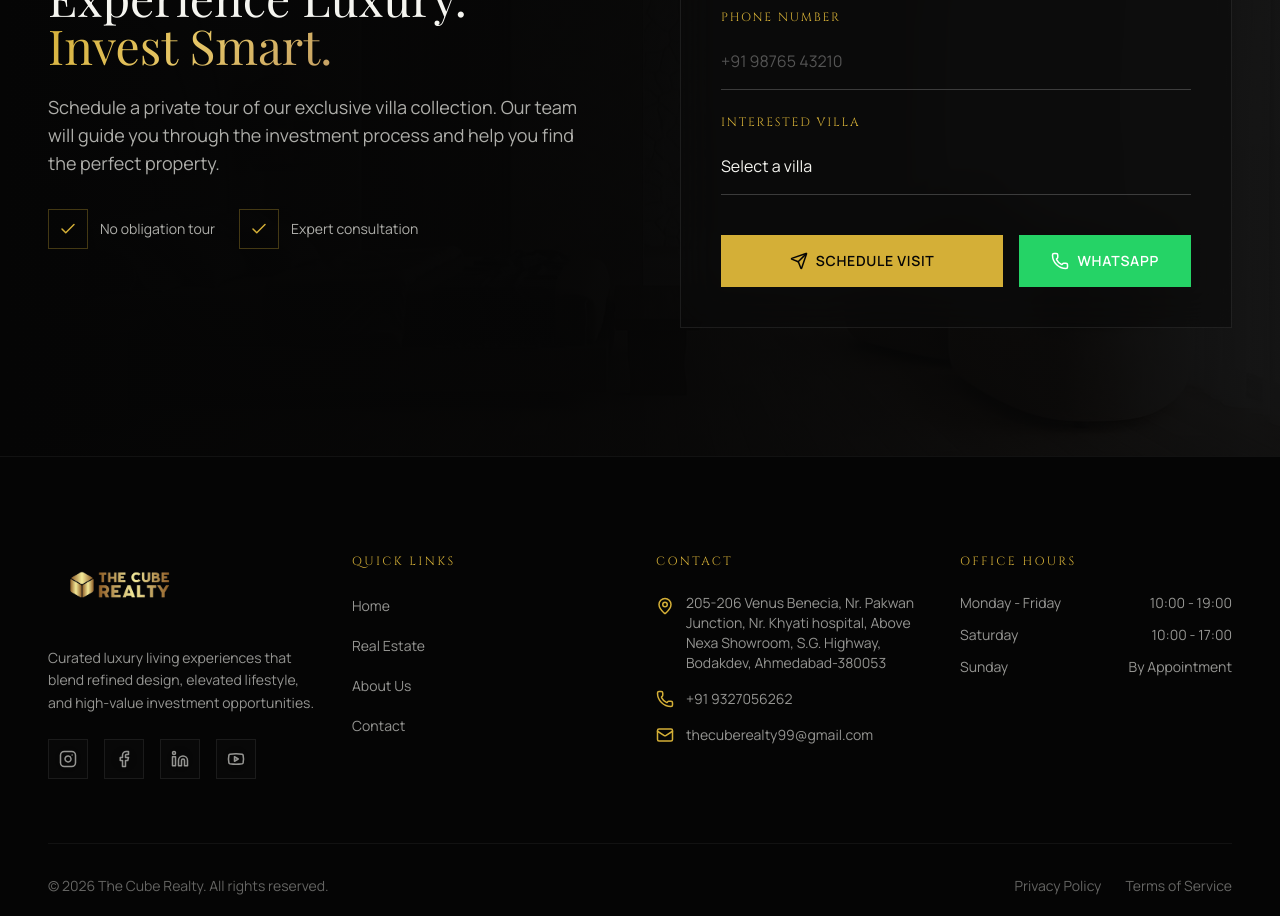
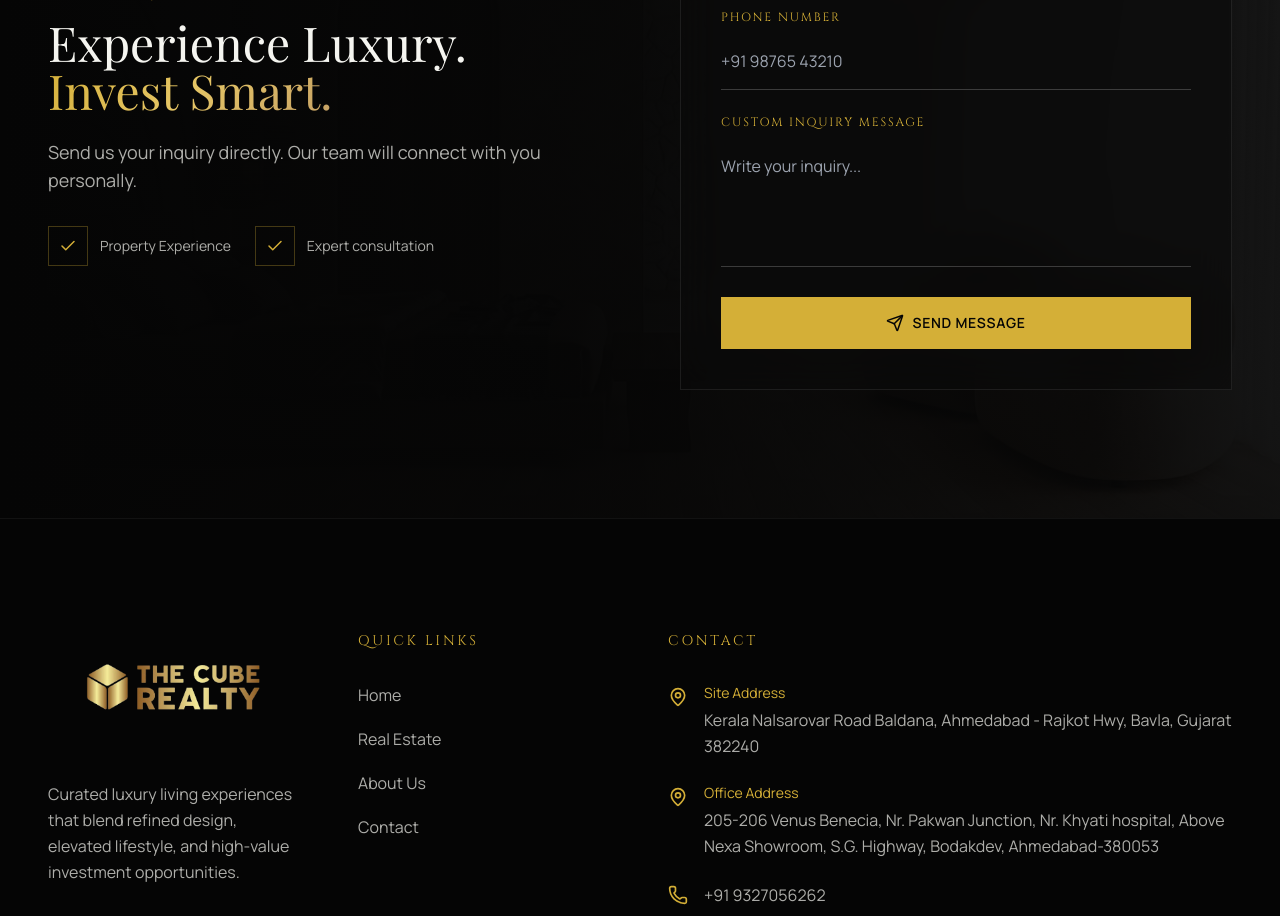
Before and after one commit to Kalash-Sheth/cuberealty, a React (Create React App) app in the folder frontend/: page / in a window 1280 px wide. Shown: the part 7480-8396 px from the top of the page. Built offline with nearby package versions, Linux system fonts and the light colour scheme; a web font is replaced by a local one.

Commit message:
Commit latest

```diff
--- a/frontend/src/components/CTASection.jsx
+++ b/frontend/src/components/CTASection.jsx
@@ -5,34 +5,26 @@ import { Send, Phone, Check } from 'lucide-react';
 const CTASection = () => {
   const ref = useRef(null);
   const isInView = useInView(ref, { once: true, margin: "-100px" });
+
   const [formData, setFormData] = useState({
     name: '',
     phone: '',
-    villa: '',
+    message: '',
   });
-  const [isSubmitted, setIsSubmitted] = useState(false);
-
-  const villaOptions = [
-    'Tuscan Villa - 4 BHK',
-    'Mediterranean Retreat - 3 BHK',
-    'Royal Farmhouse - 4 BHK',
-    'Custom Inquiry',
-  ];
-
-  const handleSubmit = (e) => {
-    e.preventDefault();
-    // Simulate form submission
-    console.log('Form submitted:', formData);
-    setIsSubmitted(true);
-    setTimeout(() => {
-      setIsSubmitted(false);
-      setFormData({ name: '', phone: '', villa: '' });
-    }, 3000);
-  };
 
   const openWhatsApp = () => {
-    const message = encodeURIComponent(`Hello! I am interested in ${formData.villa || 'The Cube Realty villas'}. My name is ${formData.name || 'Guest'}.`);
-    window.open(`https://wa.me/919876543210?text=${message}`, '_blank');
+
+    const finalMessage = encodeURIComponent(
+      `Hello, I have an inquiry about The Cube Realty.
+
+Inquiry Message:
+${formData.message}
+
+Name: ${formData.name}
+Phone: ${formData.phone}`
+    );
+
+    window.open(`https://wa.me/919327056262?text=${finalMessage}`, '_blank');
   };
 
   return (
@@ -52,8 +44,10 @@ const CTASection = () => {
       </div>
 
       <div className="max-w-[1400px] mx-auto px-6 md:px-12 relative z-10">
+
         <div className="grid grid-cols-1 lg:grid-cols-2 gap-12 lg:gap-20 items-center">
-          {/* Left Content */}
+
+          {/* LEFT CONTENT (same as before) */}
           <motion.div
             initial={{ opacity: 0, x: -40 }}
             animate={isInView ? { opacity: 1, x: 0 } : {}}
@@ -62,40 +56,31 @@ const CTASection = () => {
             <p className="font-cinzel text-cube-gold text-xs tracking-[0.2em] uppercase mb-4">
               Start Your Journey
             </p>
+
             <h2 className="font-playfair text-3xl md:text-4xl lg:text-5xl text-cube-ivory leading-tight mb-6">
               Experience Luxury.
               <br />
               <span className="text-gold-gradient">Invest Smart.</span>
             </h2>
+
             <p className="font-manrope text-cube-ivory/70 text-base md:text-lg leading-relaxed mb-8">
-              Schedule a private tour of our exclusive villa collection. Our team will guide you through the investment process and help you find the perfect property.
+              Send us your inquiry directly. Our team will connect with you personally.
             </p>
 
-            <div className="flex flex-wrap gap-6">
-              <div className="flex items-center gap-3">
-                <div className="w-10 h-10 border border-cube-gold/30 flex items-center justify-center">
-                  <Check size={18} className="text-cube-gold" />
-                </div>
-                <span className="font-manrope text-cube-ivory/70 text-sm">No obligation tour</span>
-              </div>
-              <div className="flex items-center gap-3">
-                <div className="w-10 h-10 border border-cube-gold/30 flex items-center justify-center">
-                  <Check size={18} className="text-cube-gold" />
-                </div>
-                <span className="font-manrope text-cube-ivory/70 text-sm">Expert consultation</span>
-              </div>
-            </div>
+            <div className="flex flex-wrap gap-6"> <div className="flex items-center gap-3"> <div className="w-10 h-10 border border-cube-gold/30 flex items-center justify-center"> <Check size={18} className="text-cube-gold" /> </div> <span className="font-manrope text-cube-ivory/70 text-sm">Property Experience</span> </div> <div className="flex items-center gap-3"> <div className="w-10 h-10 border border-cube-gold/30 flex items-center justify-center"> <Check size={18} className="text-cube-gold" /> </div> <span className="font-manrope text-cube-ivory/70 text-sm">Expert consultation</span> </div> </div>
           </motion.div>
 
-          {/* Right Form */}
+
+
+          {/* RIGHT FORM */}
           <motion.div
             initial={{ opacity: 0, x: 40 }}
             animate={isInView ? { opacity: 1, x: 0 } : {}}
             transition={{ duration: 0.8, delay: 0.2 }}
           >
-            <div className="glass p-8 md:p-10">
-              {!isSubmitted ? (
-                <form onSubmit={handleSubmit} className="space-y-6">
+            <div className="glass p-8 md:p-10 space-y-6">
+
+              {/* NAME */}
               <div>
                 <label className="font-cinzel text-cube-gold text-xs tracking-[0.15em] uppercase mb-2 block">
                   Your Name
@@ -105,12 +90,11 @@ const CTASection = () => {
                   value={formData.name}
                   onChange={(e) => setFormData({ ...formData, name: e.target.value })}
                   placeholder="Enter your name"
-                      required
-                      data-testid="cta-name-input"
-                      className="w-full bg-transparent border-b border-white/20 focus:border-cube-gold text-cube-ivory px-0 py-4 placeholder:text-white/30 transition-all outline-none font-manrope"
+                  className="w-full bg-transparent border-b border-white/20 focus:border-cube-gold text-cube-ivory py-4 outline-none font-manrope"
                 />
               </div>
 
+              {/* PHONE */}
               <div>
                 <label className="font-cinzel text-cube-gold text-xs tracking-[0.15em] uppercase mb-2 block">
                   Phone Number
@@ -120,71 +104,38 @@ const CTASection = () => {
                   value={formData.phone}
                   onChange={(e) => setFormData({ ...formData, phone: e.target.value })}
                   placeholder="+91 98765 43210"
-                      required
-                      data-testid="cta-phone-input"
-                      className="w-full bg-transparent border-b border-white/20 focus:border-cube-gold text-cube-ivory px-0 py-4 placeholder:text-white/30 transition-all outline-none font-manrope"
+                  className="w-full bg-transparent border-b border-white/20 focus:border-cube-gold text-cube-ivory py-4 outline-none font-manrope"
                 />
               </div>
 
+              {/* CUSTOM MESSAGE */}
               <div>
                 <label className="font-cinzel text-cube-gold text-xs tracking-[0.15em] uppercase mb-2 block">
-                      Interested Villa
+                  Custom Inquiry Message
                 </label>
-                    <select
-                      value={formData.villa}
-                      onChange={(e) => setFormData({ ...formData, villa: e.target.value })}
-                      required
-                      data-testid="cta-villa-select"
-                      className="w-full bg-transparent border-b border-white/20 focus:border-cube-gold text-cube-ivory px-0 py-4 transition-all outline-none font-manrope appearance-none cursor-pointer"
-                      style={{ backgroundImage: 'none' }}
-                    >
-                      <option value="" className="bg-cube-charcoal">Select a villa</option>
-                      {villaOptions.map((option) => (
-                        <option key={option} value={option} className="bg-cube-charcoal">
-                          {option}
-                        </option>
-                      ))}
-                    </select>
+                <textarea
+                  value={formData.message}
+                  onChange={(e) => setFormData({ ...formData, message: e.target.value })}
+                  placeholder="Write your inquiry..."
+                  rows={4}
+                  className="w-full bg-transparent border-b border-white/20 focus:border-cube-gold text-cube-ivory py-4 outline-none font-manrope resize-none"
+                />
               </div>
 
-                  <div className="flex flex-col sm:flex-row gap-4 pt-4">
+              {/* SEND BUTTON */}
               <button
-                      type="submit"
-                      data-testid="cta-submit-btn"
-                      className="btn-luxury bg-cube-gold text-cube-black px-8 py-4 font-manrope text-sm tracking-wider uppercase font-semibold hover:bg-white transition-colors duration-500 flex items-center justify-center gap-2 flex-1"
+                onClick={openWhatsApp}
+                className="btn-luxury bg-cube-gold text-cube-black px-8 py-4 font-manrope text-sm tracking-wider uppercase font-semibold hover:bg-white transition-colors duration-500 flex items-center justify-center gap-2 w-full"
               >
                 <Send size={18} />
-                      Schedule Visit
+                Send Message
               </button>
-                    <button
-                      type="button"
-                      onClick={openWhatsApp}
-                      data-testid="cta-whatsapp-btn"
-                      className="btn-luxury bg-[#25D366] text-white px-8 py-4 font-manrope text-sm tracking-wider uppercase font-semibold hover:bg-[#128C7E] transition-colors duration-500 flex items-center justify-center gap-2"
-                    >
-                      <Phone size={18} />
-                      WhatsApp
-                    </button>
-                  </div>
-                </form>
-              ) : (
-                <motion.div
-                  initial={{ opacity: 0, scale: 0.95 }}
-                  animate={{ opacity: 1, scale: 1 }}
-                  className="text-center py-12"
-                >
-                  <div className="w-16 h-16 bg-cube-gold/20 rounded-full flex items-center justify-center mx-auto mb-6">
-                    <Check size={32} className="text-cube-gold" />
-                  </div>
-                  <h3 className="font-playfair text-2xl text-cube-ivory mb-2">Thank You!</h3>
-                  <p className="font-manrope text-cube-ivory/70">
-                    We'll contact you shortly to schedule your visit.
-                  </p>
-                </motion.div>
-              )}
+
             </div>
           </motion.div>
+
         </div>
+
       </div>
     </section>
   );
--- a/frontend/src/components/Footer.jsx
+++ b/frontend/src/components/Footer.jsx
@@ -3,6 +3,7 @@ import { motion } from 'framer-motion';
 import { MapPin, Phone, Mail, Instagram, Facebook, Linkedin, Youtube } from 'lucide-react';
 
 const Footer = () => {
+
   const currentYear = new Date().getFullYear();
 
   const quickLinks = [
@@ -20,125 +21,156 @@ const Footer = () => {
   ];
 
   return (
-    <footer className="bg-cube-black border-t border-white/5" data-testid="footer">
-      <div className="max-w-[1400px] mx-auto px-6 md:px-12 py-16 md:py-24">
-        <div className="grid grid-cols-1 md:grid-cols-2 lg:grid-cols-4 gap-12 md:gap-8">
-          {/* Brand */}
-          <div className="lg:col-span-1">
-            <Link to="/" className="inline-block mb-6">
+    <footer className="bg-cube-black border-t border-white/5">
+
+      <div className="max-w-[1400px] mx-auto px-6 md:px-12 py-20 md:py-28">
+
+        <div className="grid grid-cols-1 md:grid-cols-2 lg:grid-cols-4 gap-14">
+
+          {/* =====================
+             BRAND SECTION
+          ====================== */}
+
+          <div>
+
+            <Link to="/" className="inline-block mb-8">
               <img
                 src="/assets/asset/Logo_RB.png"
                 alt="The Cube Realty"
-                className="h-16 w-auto object-contain"
+                className="h-24 md:h-28 w-auto object-contain" // BIGGER LOGO
               />
             </Link>
-            <p className="text-cube-ivory/60 font-manrope text-sm leading-relaxed mb-6">
+
+            <p className="text-cube-ivory/70 font-manrope text-base leading-relaxed mb-8">
               Curated luxury living experiences that blend refined design, elevated lifestyle, and high-value investment opportunities.
             </p>
+
             <div className="flex gap-4">
               {socialLinks.map((social) => (
                 <a
                   key={social.label}
                   href={social.href}
                   aria-label={social.label}
-                  data-testid={`social-${social.label.toLowerCase()}`}
-                  className="w-10 h-10 glass flex items-center justify-center text-cube-ivory/60 hover:text-cube-gold hover:border-cube-gold/50 transition-all duration-300"
+                  className="w-12 h-12 glass flex items-center justify-center text-cube-ivory/70 hover:text-cube-gold hover:border-cube-gold/50 transition-all duration-300"
                 >
-                  <social.icon size={18} />
+                  <social.icon size={20} />
                 </a>
               ))}
             </div>
+
           </div>
 
-          {/* Quick Links */}
+          {/* =====================
+             QUICK LINKS
+          ====================== */}
+
           <div>
-            <h4 className="font-cinzel text-cube-gold text-xs tracking-[0.2em] uppercase mb-6">
+            <h4 className="font-cinzel text-cube-gold text-sm tracking-[0.2em] uppercase mb-8">
               Quick Links
             </h4>
-            <ul className="space-y-4">
+
+            <ul className="space-y-5">
               {quickLinks.map((link) => (
                 <li key={link.name}>
                   <Link
                     to={link.path}
-                    className="text-cube-ivory/60 hover:text-cube-gold font-manrope text-sm transition-colors duration-300"
+                    className="text-cube-ivory/70 hover:text-cube-gold font-manrope text-base transition-colors duration-300"
                   >
                     {link.name}
                   </Link>
                 </li>
               ))}
             </ul>
+
           </div>
 
-          {/* Contact Info */}
-          <div>
-            <h4 className="font-cinzel text-cube-gold text-xs tracking-[0.2em] uppercase mb-6">
+          {/* =====================
+             CONTACT (UPDATED)
+          ====================== */}
+
+          <div className="lg:col-span-2">
+
+            <h4 className="font-cinzel text-cube-gold text-sm tracking-[0.2em] uppercase mb-8">
               Contact
             </h4>
-            <ul className="space-y-4">
-              <li className="flex items-start gap-3">
-                <MapPin size={18} className="text-cube-gold mt-1 flex-shrink-0" />
-                <span className="text-cube-ivory/60 font-manrope text-sm">
-                  205-206 Venus Benecia, Nr. Pakwan Junction, Nr. Khyati hospital, Above Nexa Showroom, S.G. Highway, Bodakdev, Ahmedabad-380053
-                </span>
-              </li>
-              <li className="flex items-center gap-3">
-                <Phone size={18} className="text-cube-gold flex-shrink-0" />
+
+            <div className="space-y-6">
+
+              {/* Site Address */}
+              <div className="flex items-start gap-4">
+                <MapPin size={20} className="text-cube-gold mt-1 flex-shrink-0" />
+                <div>
+                  <p className="font-manrope text-cube-gold text-sm mb-1">Site Address</p>
+                  <p className="text-cube-ivory/70 font-manrope text-base leading-relaxed">
+                    Kerala Nalsarovar Road Baldana, Ahmedabad - Rajkot Hwy, Bavla, Gujarat 382240
+                  </p>
+                </div>
+              </div>
+
+              {/* Office Address */}
+              <div className="flex items-start gap-4">
+                <MapPin size={20} className="text-cube-gold mt-1 flex-shrink-0" />
+                <div>
+                  <p className="font-manrope text-cube-gold text-sm mb-1">Office Address</p>
+                  <p className="text-cube-ivory/70 font-manrope text-base leading-relaxed">
+                    205-206 Venus Benecia, Nr. Pakwan Junction, Nr. Khyati hospital, Above Nexa Showroom,
+                    S.G. Highway, Bodakdev, Ahmedabad-380053
+                  </p>
+                </div>
+              </div>
+
+              {/* Phone */}
+              <div className="flex items-center gap-4">
+                <Phone size={20} className="text-cube-gold flex-shrink-0" />
                 <a
-                  href="tel:+919876543210"
-                  className="text-cube-ivory/60 hover:text-cube-gold font-manrope text-sm transition-colors duration-300"
+                  href="tel:+919327056262"
+                  className="text-cube-ivory/70 hover:text-cube-gold font-manrope text-base transition-colors duration-300"
                 >
                   +91 9327056262
                 </a>
-              </li>
-              <li className="flex items-center gap-3">
-                <Mail size={18} className="text-cube-gold flex-shrink-0" />
+              </div>
+
+              {/* Email */}
+              <div className="flex items-center gap-4">
+                <Mail size={20} className="text-cube-gold flex-shrink-0" />
                 <a
-                  href="mailto:info@cuberealty.com"
-                  className="text-cube-ivory/60 hover:text-cube-gold font-manrope text-sm transition-colors duration-300"
+                  href="mailto:thecuberealty99@gmail.com"
+                  className="text-cube-ivory/70 hover:text-cube-gold font-manrope text-base transition-colors duration-300"
                 >
                   thecuberealty99@gmail.com
                 </a>
-              </li>
-            </ul>
+              </div>
+
+            </div>
+
           </div>
 
-          {/* Office Hours */}
-          <div>
-            <h4 className="font-cinzel text-cube-gold text-xs tracking-[0.2em] uppercase mb-6">
-              Office Hours
-            </h4>
-            <ul className="space-y-3 text-cube-ivory/60 font-manrope text-sm">
-              <li className="flex justify-between">
-                <span>Monday - Friday</span>
-                <span>10:00 - 19:00</span>
-              </li>
-              <li className="flex justify-between">
-                <span>Saturday</span>
-                <span>10:00 - 17:00</span>
-              </li>
-              <li className="flex justify-between">
-                <span>Sunday</span>
-                <span>By Appointment</span>
-              </li>
-            </ul>
-          </div>
         </div>
 
-        {/* Bottom Bar */}
-        <div className="mt-16 pt-8 border-t border-white/5 flex flex-col md:flex-row justify-between items-center gap-4">
-          <p className="text-cube-ivory/40 font-manrope text-sm">
+
+        {/* =====================
+           BOTTOM BAR
+        ====================== */}
+
+        <div className="mt-20 pt-10 border-t border-white/5 flex flex-col md:flex-row justify-between items-center gap-6">
+
+          <p className="text-cube-ivory/40 font-manrope text-base">
             © {currentYear} The Cube Realty. All rights reserved.
           </p>
-          <div className="flex gap-6">
-            <a href="#" className="text-cube-ivory/40 hover:text-cube-gold font-manrope text-sm transition-colors duration-300">
+
+          <div className="flex gap-8">
+            <a href="#" className="text-cube-ivory/40 hover:text-cube-gold font-manrope text-base transition-colors duration-300">
               Privacy Policy
             </a>
-            <a href="#" className="text-cube-ivory/40 hover:text-cube-gold font-manrope text-sm transition-colors duration-300">
+            <a href="#" className="text-cube-ivory/40 hover:text-cube-gold font-manrope text-base transition-colors duration-300">
               Terms of Service
             </a>
           </div>
+
         </div>
+
       </div>
+
     </footer>
   );
 };
```
Lines whose indentation alone changed are shown as unchanged.
